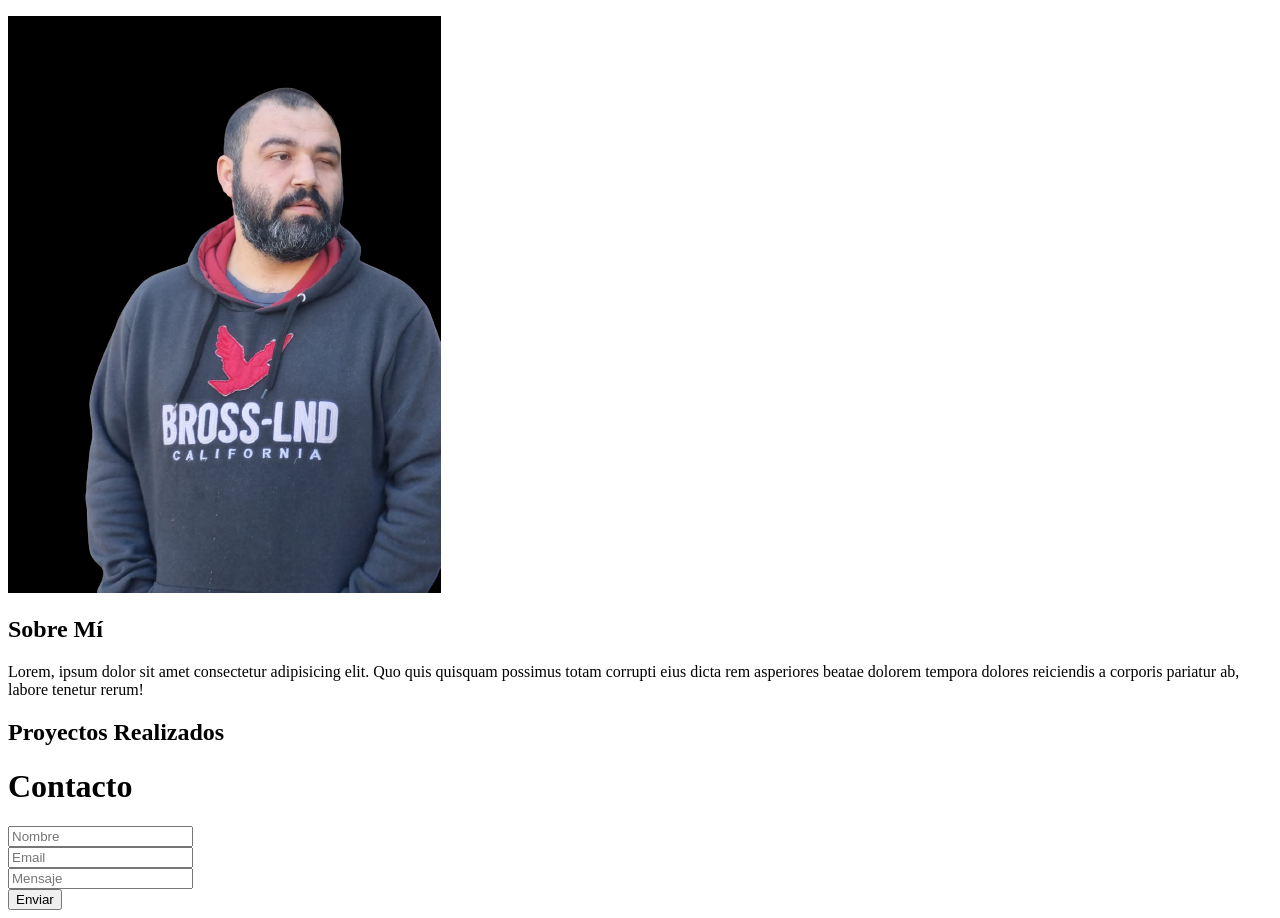
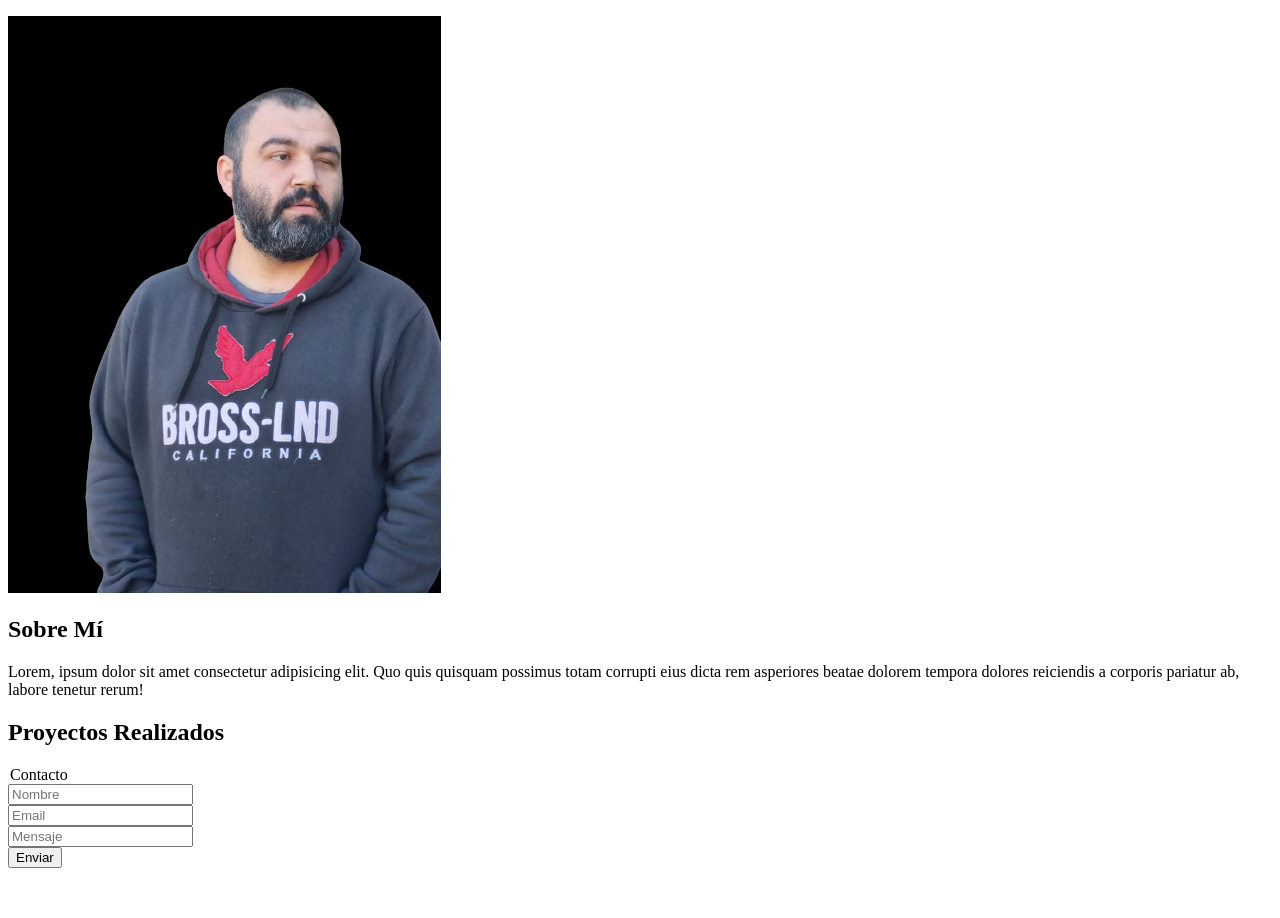
Before and after one commit to BrunoPercara/Portfolio, a plain HTML site: page index.html in a window 1280 px wide. Shown: the part 180-1098 px from the top of the page. After the commit the page ends 1056 px from the top, so only its background shows below. Drawn offline with Linux system fonts and the light colour scheme.

Commit message:
formulario contacto

```diff
--- a/index.html
+++ b/index.html
@@ -34,11 +34,11 @@
             </section>
 
             <form class="contacto" id="contacto">
-                <h1>Contacto</h1>
+                <legend>Contacto</legend>
                     <input type="text" placeholder="Nombre" required><br>
                     <input type="email" placeholder="Email" required><br>
-                    <input type="text" placeholder="Mensaje" width="200px" height="300px"><br>
-                    <input type="button" value="Enviar" width="30px" height="40px">
+                    <input type="text" placeholder="Mensaje"><br>
+                    <input type="submit" value="Enviar">
             </form>
         </main>
     </body>
```
